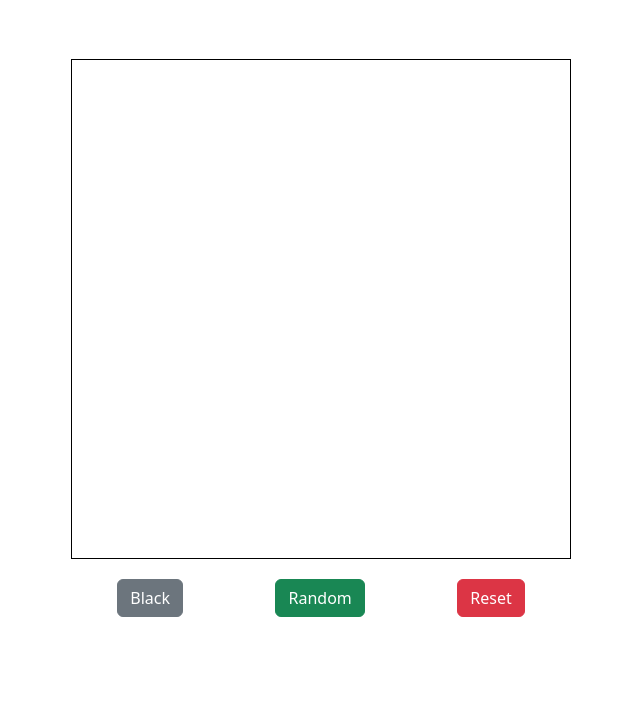
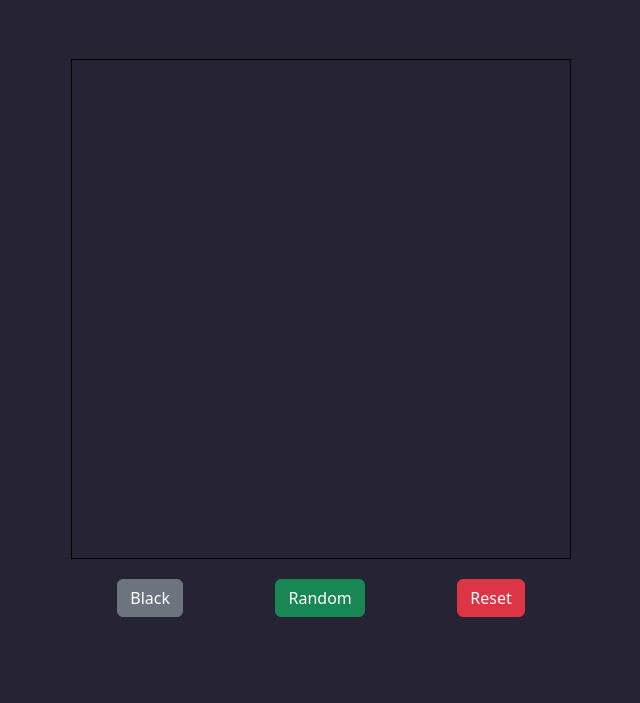
Before and after one commit to Adkham63/Etch-A-Sketch, a plain HTML site: page index.html in a window 1280 px wide. Shown: the part 97-800 px from the top of the page, without its empty margins (319-959 px from the left). Drawn offline with nearby package versions, Linux system fonts and the light colour scheme.

Commit message:
style.css

```diff
--- a/style.css
+++ b/style.css
@@ -3,6 +3,8 @@ body{
     justify-content: center;
     align-items: center;
     flex-direction: column;
+    background-color: #262334;
+    color: white;
 }
 
 .header{
```
